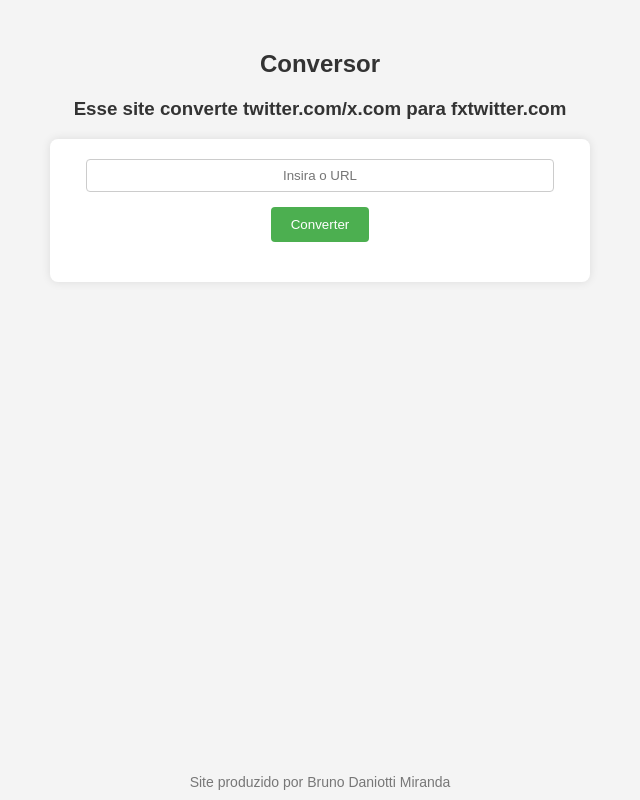
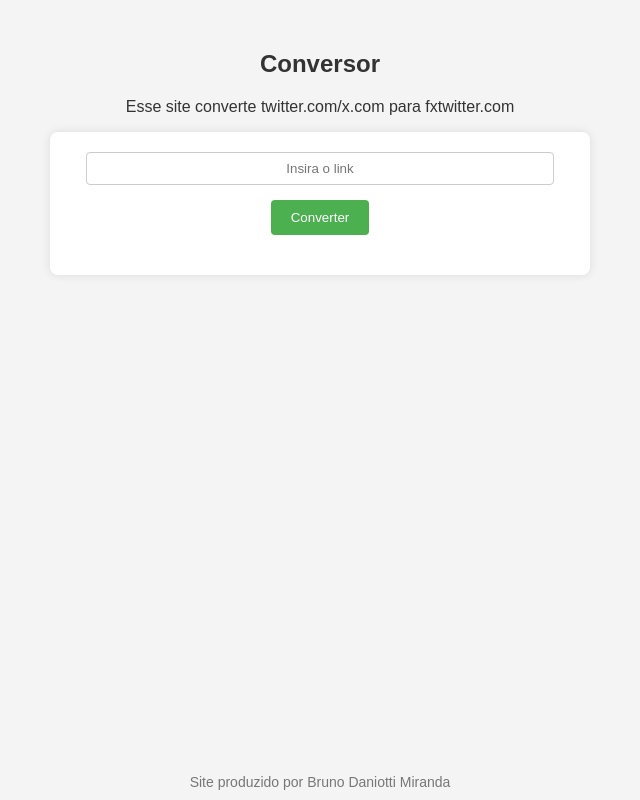
Before and after one commit to BDaniottiM/twitterconversor, a plain HTML site: page index.html in a window 1280 px wide. Shown: the whole page, without its empty margins (320-960 px from the left). Drawn offline with Linux system fonts and the light colour scheme.

Commit message:
Update index.html

```diff
--- a/index.html
+++ b/index.html
@@ -14,7 +14,7 @@
         h2 {
             color: #333;
         }
-	h3 {
+	p {
             color: #333;
         }
         #converterForm {
@@ -63,9 +63,9 @@
 <body>
 
     <h2>Conversor</h2>
-    <h3>Esse site converte twitter.com/x.com para fxtwitter.com</h3>
+    <p>Esse site converte twitter.com/x.com para fxtwitter.com</p>
     <div id="converterForm">
-        <input type="text" id="urlInput" placeholder="Insira o URL">
+        <input type="text" id="urlInput" placeholder="Insira o link">
         <br>
         <button onclick="converterURL()" id="convertButton">Converter</button>
         <div id="convertedURL"></div>
```
